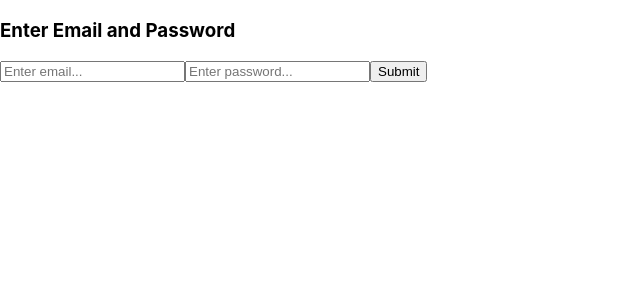
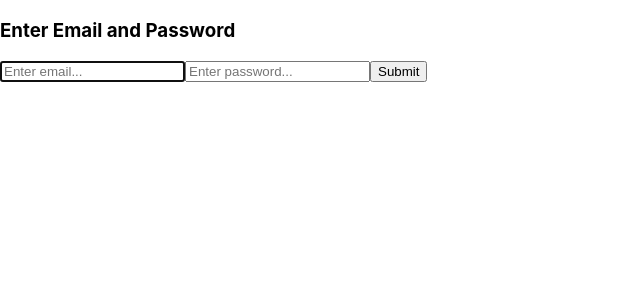
Before and after one commit to Jason2B3/context-learn, a React (Create React App) app: page / in a window 1280 px wide. Shown: the top 300 px of the page, without its empty margins (0-640 px from the left). Built offline with nearby package versions, Linux system fonts and the light colour scheme.

Commit message:
commit 7: imperative handles set

```diff
--- a/src/App.js
+++ b/src/App.js
@@ -1,4 +1,4 @@
-import React, { useReducer, useEffect } from "react";
+import React, { useReducer, useRef, useEffect } from "react";
 import MyInput from "./components/MyInput";
 import "./App.css";
 
@@ -23,18 +23,24 @@ function formReducer(state, action) {
       passwordIsValid: currentVal.trim().length >= 2,
     };
   }
-
   // Check if state.emailIsValid and state.passwordIsValid are both true.
   // If so, set formIsValid to true, and vice versa
   if (action.type === "CHECK_FORM") {
-    // Check if the fields are empty first (we start them off as valid for coloring purposes)
+    //$ Check if the fields are empty first (we start them off as valid for coloring purposes)
     const emptyEmail = state.emailInput.trim().length === 0;
     const emptyPassword = state.passwordInput.trim().length === 0;
     if (emptyEmail || emptyPassword) return { ...state, formIsValid: false };
-    // Check if they are legitimate after we know the values aren't ""
-    const bothValidLegit = state.emailIsValid && state.passwordIsValid;
-    if (bothValidLegit) alert("Login Complete");
-    return { ...state, formIsValid: bothValidLegit };
+    //$ Check field validities after we know the values aren't "" (empty)
+    if (state.emailIsValid && state.passwordIsValid) {
+      alert("Login Complete");
+      return { ...state, formIsValid: true };
+    } else if (!state.emailIsValid) {
+      action.payload.emailInputRef.current.focusField(); // focus email if it's invalid (priority #1)
+      return { ...state, formIsValid: false };
+    } else if (!state.passwordIsValid) {
+      action.payload.passwordInputRef.current.focusField(); // focus password if it's invalid (priority #2)
+      return { ...state, formIsValid: false };
+    }
   }
   // If action.type is different than the above two options, return state as is
   return state;
@@ -58,12 +64,23 @@ function App(props) {
     //~ We set the input fields as valid initially so we don't color them red on startup
     //~ Made it so we can't submit successfully when nothing's typed though
   });
+  //~ Refs (forwarded to each instance MyInput) ----------------------
+  const emailInputRef = useRef();
+  const passwordInputRef = useRef();
+
+  //% forwardRef API use 1/2: focus email field on startup
+  useEffect(() => {
+    emailInputRef.current.focusField();
+  }, []); // runs on startup only thanks to the empty array arg
 
   //~ ---------------------- Handler Zone -------------------------------
   //@ On submit, check the form's validity (via formReducer)
   const submitHandler = function (e) {
     e.preventDefault();
-    formDispatch({ type: "CHECK_FORM" });
+    formDispatch({
+      type: "CHECK_FORM",
+      payload: { emailInputRef, passwordInputRef },
+    });
   };
   //@ After the field is typed in, update our email's state value
   const emailHandler = function (e) {
@@ -81,12 +98,14 @@ function App(props) {
     <form>
       <h3>Enter Email and Password</h3>
       <MyInput
+        ref={emailInputRef}
         value={formState.emailInput}
         onChange={emailHandler}
         placeholder={"Enter email..."}
         className={formState.emailIsValid ? "" : "invalid"}
       />
       <MyInput
+        ref={passwordInputRef}
         value={formState.passwordInput}
         onChange={passwordHandler}
         placeholder={"Enter password..."}
--- a/src/components/MyInput.js
+++ b/src/components/MyInput.js
@@ -2,18 +2,23 @@ import React, { useRef, useImperativeHandle } from "react";
 import "./MyInput.css";
 
 function MyInput({ placeholder, onChange, className }, ref) {
-  const inputFieldRef = useRef(null);
-  const focusField = () => inputFieldRef.current.focus();
+  //$ Set up a local ref to point to the JSX input element
+  const localInputRef = useRef(null);
+
+  //$ Create a handler that performs a minor action using the local ref
+  const focusField = () => localInputRef.current.focus();
+  //$ Use your forwarded ref to let the parent take the focusField handler
   useImperativeHandle(ref, () => {
     return {
-      focusField,
+      focusField, // will share these with parent component
     };
   });
+
   return (
     <>
       <input
         className={className}
-        ref={inputFieldRef}
+        ref={localInputRef}
         onChange={onChange}
         placeholder={placeholder}
       ></input>
```
